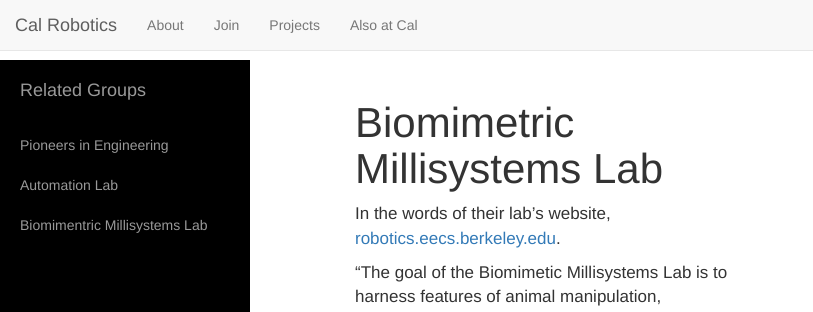
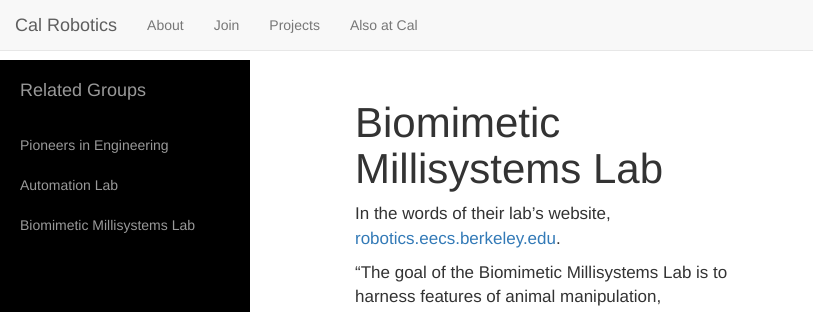
Before and after one commit to ucbrobotics/ucbrobotics.github.io, a Jekyll site: the page built from related/biomimetic/index.html, in a window 1280 px wide. Shown: the top 312 px of the page, without its empty margins (0-813 px from the left). Built offline with Jekyll 4.4.1, drawn with Linux system fonts in a browser that asks for light colours; nearby versions of some CDN libraries.

Commit message:
biomimetric to biomimetic in multiple places

```diff
--- a/_layouts/related.html
+++ b/_layouts/related.html
@@ -16,7 +16,7 @@
                 <li>
                     <a href="/related/automation">Automation Lab</a>
                 <li>
-                    <a href="/related/biomimetric">Biomimentric Millisystems Lab</a>
+                    <a href="/related/biomimetric">Biomimetic Millisystems Lab</a>
                 </li>
                 </li>
             </ul>
--- a/related/biomimetric/index.html
+++ b/related/biomimetic/index.html
@@ -1,6 +1,6 @@
 ---
 layout: related
-title: Biomimetric Millisystems Lab
+title: Biomimetic Millisystems Lab
 ---
 
 <!-- Page Content -->
@@ -8,7 +8,7 @@
             <div class="container-fluid">
                 <div class="row">
                     <div class="col-lg-6">
-                        <h1>Biomimetric Millisystems Lab</h1>
+                        <h1>Biomimetic Millisystems Lab</h1>
                         <p>In the words of their lab’s website, <a href='http://robotics.eecs.berkeley.edu'>robotics.eecs.berkeley.edu</a>.</p>
                         <p>“The goal of the Biomimetic Millisystems Lab is to harness features of animal manipulation, locomotion, sensing, actuation, mechanics, dynamics, and control strategies to radically improve millirobot capabilities. Research in the lab ranges from fundamental understanding of mechanical principles to novel fabrication techniques to system integration of autonomous millirobots. The lab works closely with biologists to develop models of function which can be tested on engineered and natural systems. The lab's current research is centered on all-terrain crawling using nanostructured adhesives and bioinspired flight.”</p>
                     </div>
```
